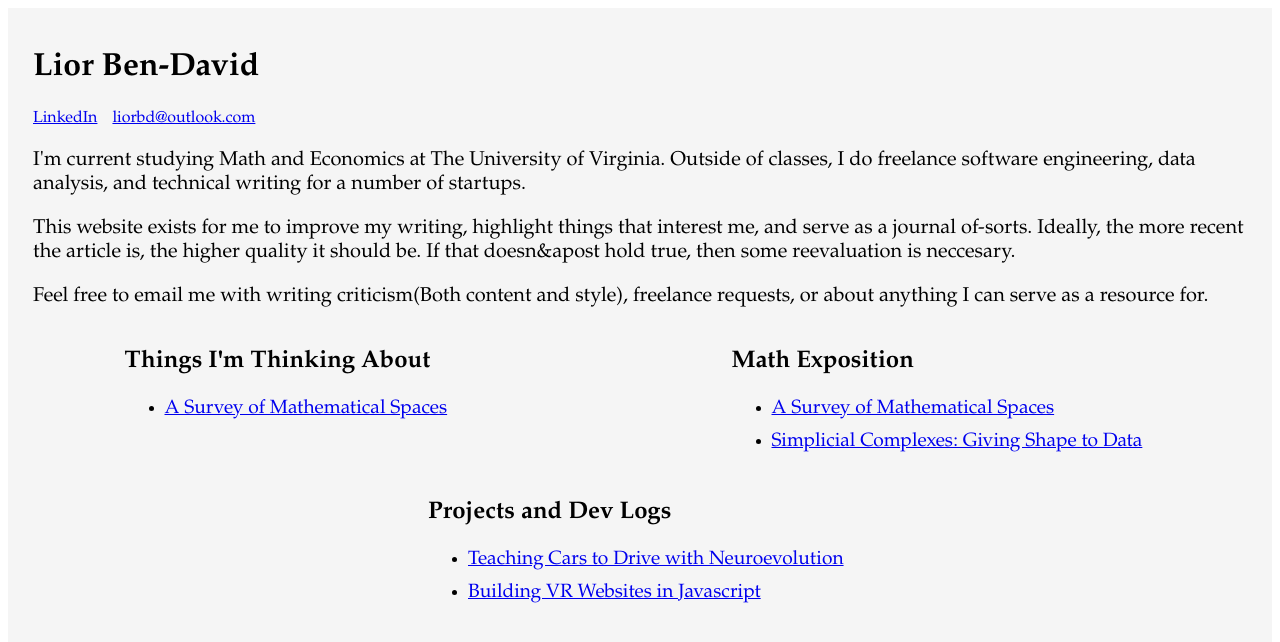
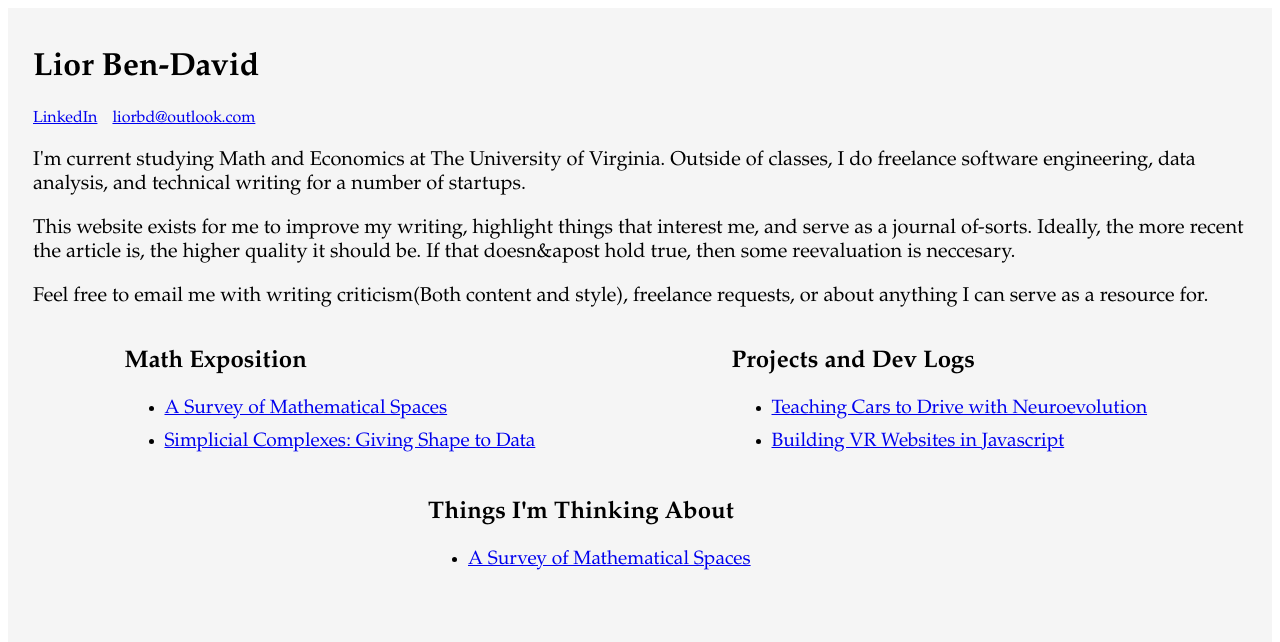
Before and after one commit to LiorB-D/PersonalSite, a Next.js app: page / in a window 1280 px wide. Shown: the top 642 px of the page. Built offline with nearby package versions, Linux system fonts and the light colour scheme.

Commit message:
Rearranged order of sections on homepage

```diff
--- a/src/app/page.tsx
+++ b/src/app/page.tsx
@@ -13,14 +13,6 @@ export default function HomePage() {
           <p className = "siteDescription">{"Feel free to email me with writing criticism(Both content and style), freelance requests, or about anything I can serve as a resource for."}</p>
 
           <div className="articlesSectionContainer">
-          <div className="articlesSection">
-                  <h2>{"Things I'm Thinking About"}</h2>
-                  <ul>
-                  <li>
-                    <Link href={"/articles/4abf2949130a4225a5f921d5f318ab3d?"}>A Survey of Mathematical Spaces</Link>
-                    </li>
-                  </ul>
-          </div>
               <div className="articlesSection">
                   <h2>Math Exposition</h2>
                   <ul>
@@ -43,7 +35,14 @@ export default function HomePage() {
                       </li>
                   </ul>
               </div>
-
+          <div className="articlesSection">
+                  <h2>{"Things I'm Thinking About"}</h2>
+                  <ul>
+                  <li>
+                    <Link href={"/articles/4abf2949130a4225a5f921d5f318ab3d?"}>A Survey of Mathematical Spaces</Link>
+                    </li>
+                  </ul>
+          </div>
           </div>
       </div>
   )
```
